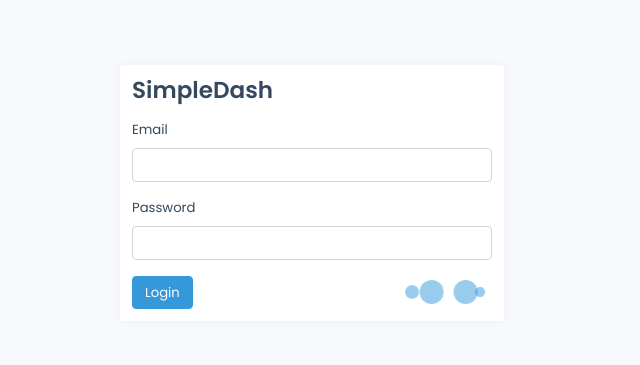
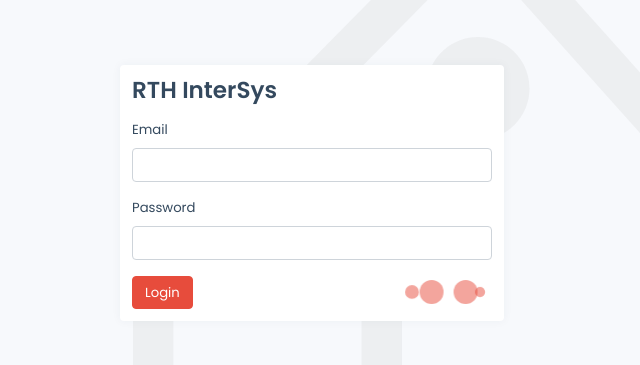
Before and after one commit to zelic91/abc, a website: page signin.html in a window 1280 px wide. Shown: the part 207-572 px from the top of the page, without its empty margins (328-968 px from the left). Drawn offline with nearby package versions, Linux system fonts and the light colour scheme.

Commit message:
feat: rthms style only

```diff
--- a/main.scss
+++ b/blog.scss
@@ -7,7 +7,7 @@ $grid-gutter-width: 20px;
 $body-color: #34495e;
 $font-size-base: 0.825rem;
 $body-bg: #f7f9fc;
-$primary: #3498db;
+$primary: #e74c3c;
 $btn-box-shadow: none;
 $input-btn-focus-box-shadow: none;
 $table-border-color: rgba(#e8ebf0, 1);
--- a/components/loading.scss
+++ b/components/loading.scss
@@ -1,6 +1,6 @@
 $dot-size: 12px;
 $dot-space: 10px;
-$dot-color: rgba(#3498db, 0.5);
+$dot-color: rgba($primary, 0.5);
 $animation-time: 0.6s;
 // $dot-color: #3498db;
 
--- a/package.json
+++ b/package.json
@@ -5,6 +5,7 @@
   "main": "index.js",
   "scripts": {
     "build": "sass --watch main.scss:main.css",
+    "blog": "sass --watch blog.scss:main.css",
     "test": "echo \"Error: no test specified\" && exit 1"
   },
   "author": "",
--- a/pages/signin.scss
+++ b/pages/signin.scss
@@ -5,6 +5,7 @@
     align-content: center;
     width: 100%;
     height: 100vh;
+    background-image: url('./img/login_background.svg');
 }
 
 .card-login {
--- a/signin.html
+++ b/signin.html
@@ -5,13 +5,13 @@
     <meta http-equiv="X-UA-Compatible" content="IE=edge">
     <meta name="viewport" content="width=device-width, initial-scale=1.0">
     <link rel="stylesheet" href="./main.css">
-    <title>Simple Dash</title>
+    <title>RTH Login</title>
 </head>
 <body>
     <div class="wrapper-login">
         <div class="card card-login">
             <div class="card-body">
-                <h3 class="card-title mb-3">SimpleDash</h3>
+                <h3 class="card-title mb-3">RTH InterSys</h3>
                 <form action="">
                     <div class="form-group">
                         <label for="">Email</label>
```
Also changed, not shown: blog.html (added, +17 -0 lines), dashboard.html (+1 -1 lines), index.html (+1 -1 lines), img/login_background.svg (added), img/logo.svg, main.css, 3 other files.
